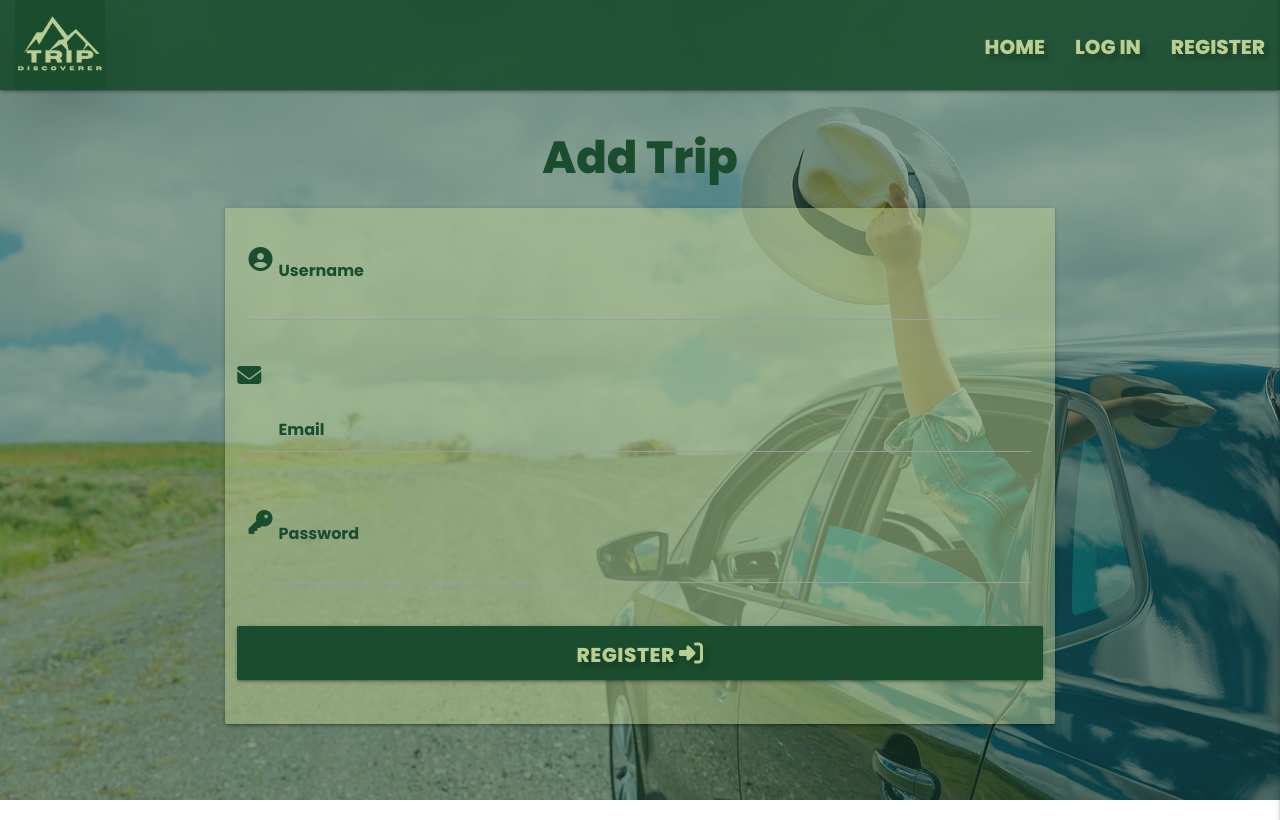
After one commit to e-h-dev/trip-discoverer, a Flask app: page /add_trip in a window 1280 px wide. The commit adds this page. Run offline with Flask 3, Linux system fonts and the light colour scheme; some libraries are stand-ins or nearby versions.

Commit message:
Create and wire up add-trip.html

```diff
--- a/app.py
+++ b/app.py
@@ -82,6 +82,11 @@ def logout():
     return redirect(url_for("login"))
 
 
+@app.route("/add_trip")
+def add_trip():
+    return render_template("add-trip.html")
+
+
 
 
 if __name__ == "__main__":
--- /dev/null
+++ b/templates/add-trip.html
@@ -0,0 +1,51 @@
+{% extends "base.html" %}
+{% block content %}
+    <div class="row">
+        <div class="hero" style="height:100vh">
+            <div class="opaque" style="height:100vh"></div>
+            <div class="register-login">
+                <h3 class="center-align header-font">Add Trip</h3>
+                <div class="row">
+                    <form class="col s12 m8 offset-m2" method="POST" action="{{ url_for('register') }}">
+                        <div class="card-panel card-style">
+                            <!-- username -->
+                            <div class="row">
+                                <div class="input-field col s12">
+                                    <i class="fas fa-circle-user"></i>
+                                    <input id="username" name="username" type="text"
+                                        pattern="^[a-zA-Z0-9]{5,15}$" class="validate focus-color" required>
+                                    <label for="username">Username</label>
+                                </div>
+                            </div>
+                            <!-- email -->
+                            <div class="row">
+                                <i class="fa-solid fa-envelope"></i>
+                                <div class="input-field col s12">
+                                <input id="email" name="email" type="email" class="validate" required>
+                                <label for="email">Email</label>
+                                </div>
+                            </div>
+                            <!-- password -->
+                            <div class="row">
+                                <div class="input-field col s12">
+                                    <i class="fas fa-key"></i>
+                                <input id="password" name="password" type="password" minlength="5"
+                                        maxlength="15" pattern="^[a-zA-Z0-9]{5,15}$" class="validate" required>
+                                <label for="password">Password</label>
+                                </div>
+                            </div>
+                            <!-- submit button -->
+                            <div class="row">
+                                <button type="submit" class="col s12 btn-large btn header-font nav-text">
+                                    Register <i class="fa-solid fa-right-to-bracket"></i>
+                                </button>
+                            </div>
+                        </div>
+                    </form>
+                </div>
+            </div>
+        </div>
+    </div>
+
+
+{% endblock %}
--- a/templates/base.html
+++ b/templates/base.html
@@ -34,7 +34,7 @@
                 <ul class="right hide-on-med-and-down ul-margin">
                     <li><a href="{{ url_for('find_trips') }}" class="nav-text header-font">home</a></li>
                     {% if session.user %}
-                        <li><a href="#" class="nav-text header-font">add trip</a></li>
+                        <li><a href="{{ url_for('add_trip') }}" class="nav-text header-font">add trip</a></li>
                         <li><a href="{{ url_for('logout') }}" class="nav-text header-font">log out</a></li>
                     {% else %}
                         <li><a href="{{ url_for('login') }}" class="nav-text header-font">log in</a></li>
@@ -48,7 +48,7 @@
             <li class="h4 center-align font">Trip Discoverer</li>
             <li><a href="{{ url_for('find_trips') }}" class="nav-text header-font">home</a></li>
             {% if session.user %}
-                <li><a href="#" class="nav-text header-font">add trip</a></li>
+                <li><a href="{{ url_for('add_trip') }}" class="nav-text header-font">add trip</a></li>
                 <li><a href="{{ url_for('logout') }}" class="nav-text header-font">log out</a></li>
             {% else %}
                 <li><a href="{{ url_for('login') }}" class="nav-text header-font">log in</a></li>
```
